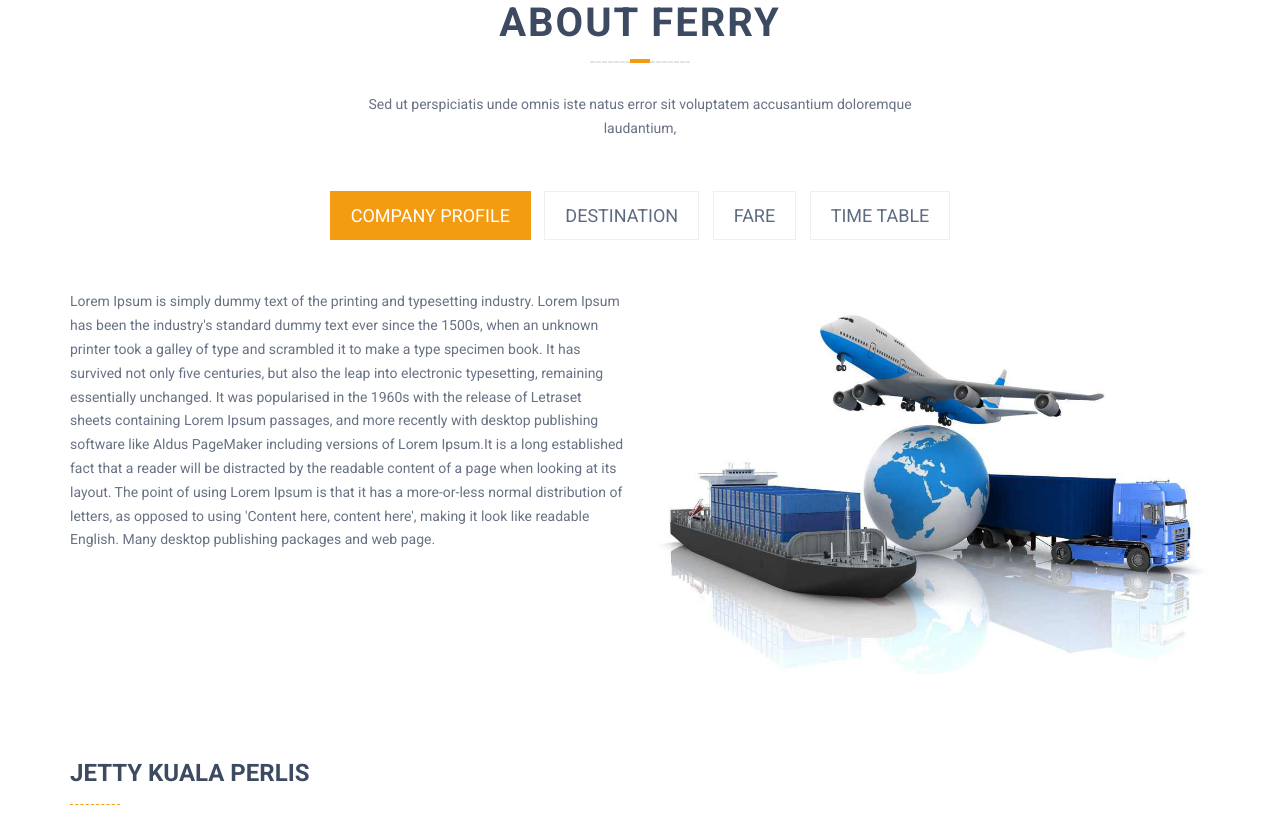
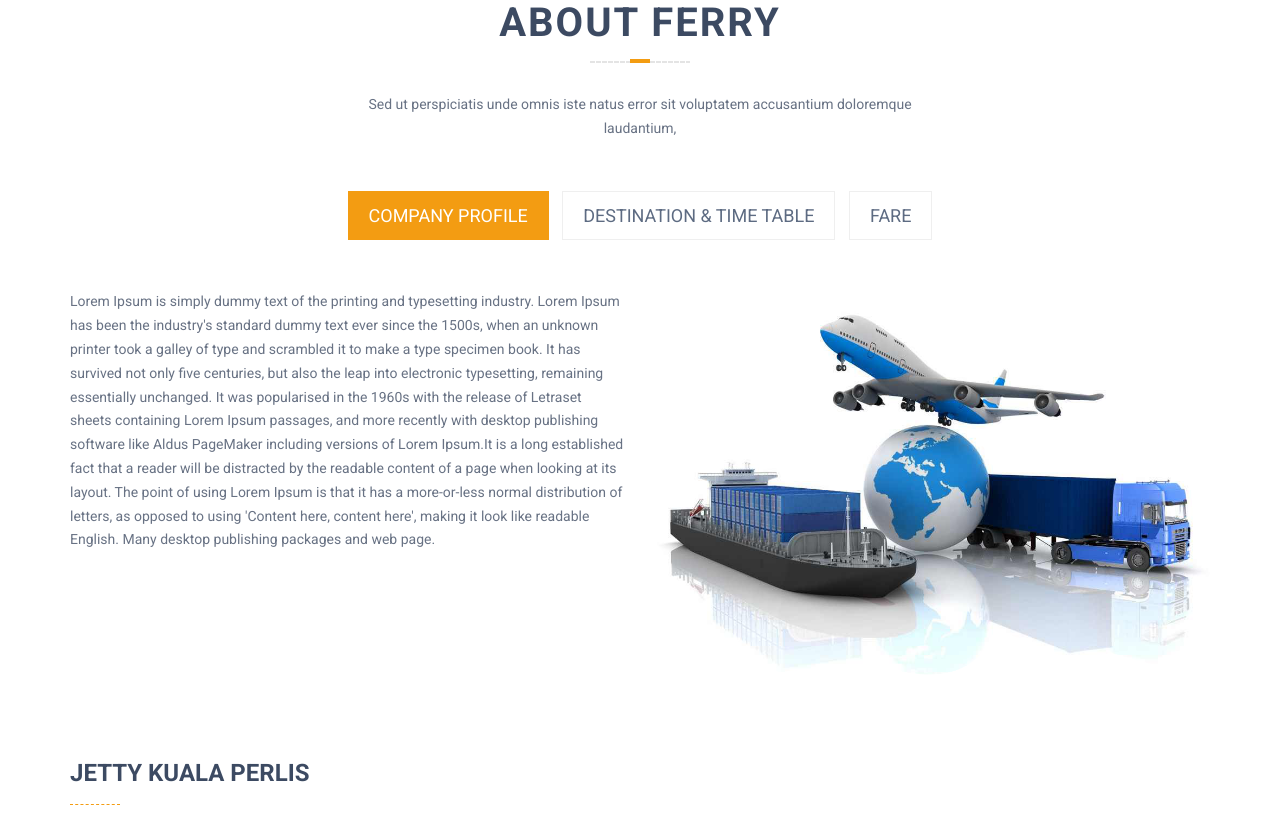
Before and after one commit to perlistransportation/perlistransportation.github.io, a plain HTML site: page ferry.html in a window 1280 px wide. Shown: the part 897-1718 px from the top of the page. Drawn offline with Linux system fonts and the light colour scheme.

Commit message:
Update ferry.html
testing

```diff
--- a/ferry.html
+++ b/ferry.html
@@ -115,9 +115,9 @@
                 <div class="col-md-12 col-xs-12">
                     <ul class="about-details-menu">
                         <li class="active"><a data-toggle="tab" href="#company">Company Profile</a></li>
-                        <li><a data-toggle="tab" href="#history">Destination</a></li>
+                        <li><a data-toggle="tab" href="#history">Destination & Time Table</a></li>
                         <li><a data-toggle="tab" href="#report">Fare</a></li>
-                        <li><a data-toggle="tab" href="#team">Time Table</a></li>
+
                     </ul>
                 </div>
             </div>
```
